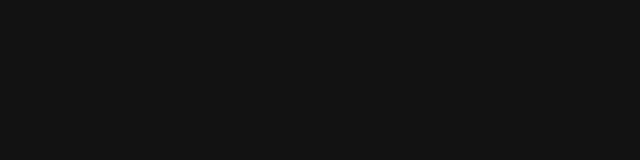
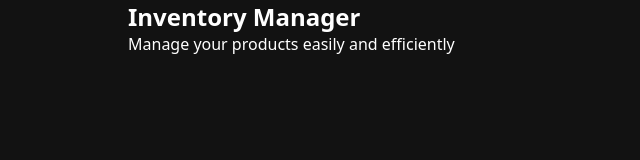
Before and after one commit to mohamed-dev-404/inventory-manager, a plain HTML site: page index.html in a window 1280 px wide. Shown: the whole page, without its empty margins (0-640 px from the left). Drawn offline with Linux system fonts and the light colour scheme.

Commit message:
feat: add header content with title and subtitle.

```diff
--- a/index.html
+++ b/index.html
@@ -12,6 +12,8 @@
     <div class="page">
 
         <header>
+            <h2>Inventory Manager</h2>
+            <p>Manage your products easily and efficiently</p>
         </header>
 
         <div class="inputs">
```
